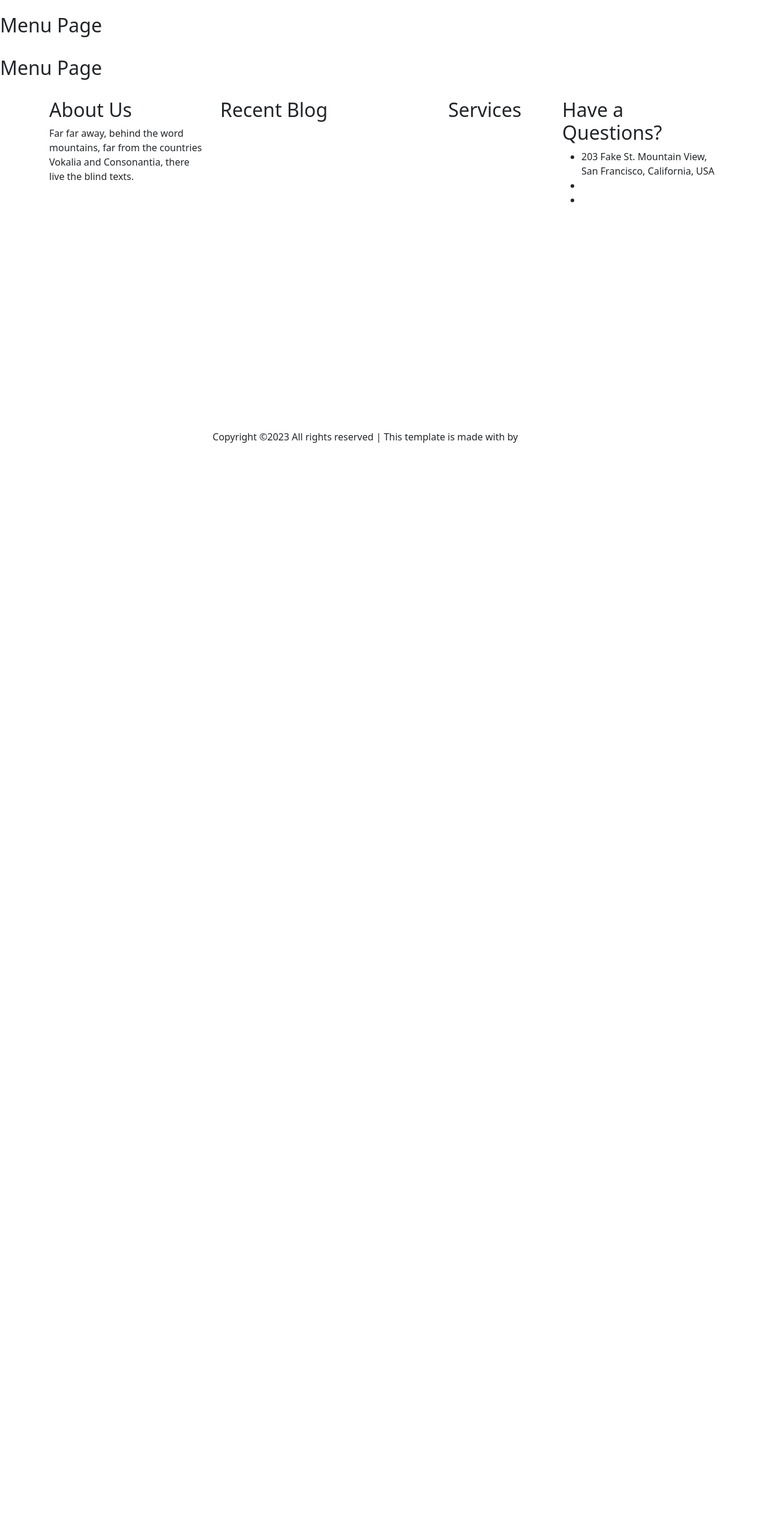
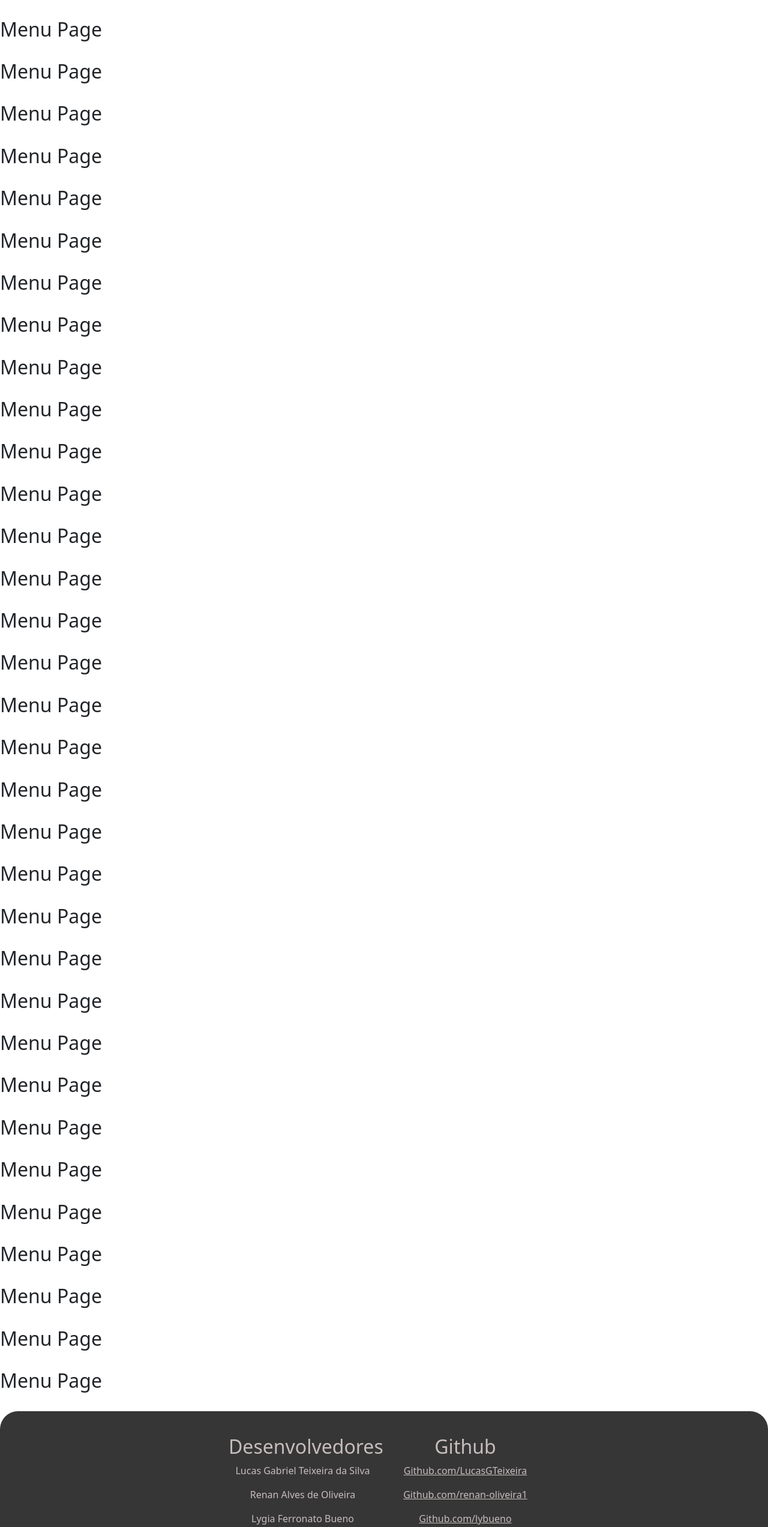
Before and after one commit to renan-oliveira1/kitchen-kontrol, an Angular app: page /menu in a window 1280 px wide. Shown: the part 252-2797 px from the top of the page at 60% size. Before the commit the page ends 1008 px from the top, so only its background shows below. Built offline with nearby package versions, Linux system fonts and the light colour scheme; grey boxes are pictures that could not be loaded.

Commit message:
7: creating navbar and footer components

```diff
--- a/src/app/presentation/components/footer/footer.component.css
+++ b/src/app/presentation/components/footer/footer.component.css
@@ -1,8 +1,17 @@
-a {
-    color: #FFF;
-    text-decoration: none;
+footer {
+    background-color: #373636;
+    border-top-left-radius: 30px;
+    border-top-right-radius: 30px;
+    position: relative;
+    bottom: 0;
+    left: 0;
+    right: 0;
 }
 
-a:hover{
-    color: #000;
+.container{
+    padding: 40px;
 }
+
+p, a, h2{
+    color: #C6BDBD;
+}
--- a/src/app/presentation/components/footer/footer.component.html
+++ b/src/app/presentation/components/footer/footer.component.html
@@ -1,11 +1,17 @@
 <footer class="ftco-footer ftco-section img">
     <div class="overlay"></div>
-  <div class="container">
+  <div class="container footerDiv">
     <div class="row mb-5">
+
+      <div class="col-lg-3 col-md-6 mb-5 mb-md-5"></div>
+
       <div class="col-lg-3 col-md-6 mb-5 mb-md-5">
-        <div class="ftco-footer-widget mb-4">
-          <h2 class="ftco-heading-2">About Us</h2>
-          <p>Far far away, behind the word mountains, far from the countries Vokalia and Consonantia, there live the blind texts.</p>
+        <div class="ftco-footer-widget mb-4 text-center">
+          <h2 class="ftco-heading-2">Desenvolvedores</h2>
+          <p>Lucas Gabriel Teixeira da Silva</p>
+          <p>Renan Alves de Oliveira</p>
+          <p>Lygia Ferronato Bueno</p>
+          <p></p>
           <ul class="ftco-footer-social list-unstyled float-md-left float-lft mt-5">
             <li class="ftco-animate fadeInUp ftco-animated"><a href="#"><span class="icon-twitter"></span></a></li>
             <li class="ftco-animate fadeInUp ftco-animated"><a href="#"><span class="icon-facebook"></span></a></li>
@@ -13,63 +19,20 @@
           </ul>
         </div>
       </div>
-      <div class="col-lg-4 col-md-6 mb-5 mb-md-5">
-        <div class="ftco-footer-widget mb-4">
-          <h2 class="ftco-heading-2">Recent Blog</h2>
-          <div class="block-21 mb-4 d-flex">
-            <a class="blog-img mr-4" style="background-image: url(images/image_1.jpg);"></a>
-            <div class="text">
-              <h3 class="heading"><a href="#">Even the all-powerful Pointing has no control about</a></h3>
-              <div class="meta">
-                <div><a href="#"><span class="icon-calendar"></span> Sept 15, 2018</a></div>
-                <div><a href="#"><span class="icon-person"></span> Admin</a></div>
-                <div><a href="#"><span class="icon-chat"></span> 19</a></div>
-              </div>
-            </div>
-          </div>
-          <div class="block-21 mb-4 d-flex">
-            <a class="blog-img mr-4" style="background-image: url(images/image_2.jpg);"></a>
-            <div class="text">
-              <h3 class="heading"><a href="#">Even the all-powerful Pointing has no control about</a></h3>
-              <div class="meta">
-                <div><a href="#"><span class="icon-calendar"></span> Sept 15, 2018</a></div>
-                <div><a href="#"><span class="icon-person"></span> Admin</a></div>
-                <div><a href="#"><span class="icon-chat"></span> 19</a></div>
-              </div>
-            </div>
-          </div>
-        </div>
-      </div>
-      <div class="col-lg-2 col-md-6 mb-5 mb-md-5">
-         <div class="ftco-footer-widget mb-4 ml-md-4">
-          <h2 class="ftco-heading-2">Services</h2>
-          <ul class="list-unstyled">
-            <li><a href="#" class="py-2 d-block">Cooked</a></li>
-            <li><a href="#" class="py-2 d-block">Deliver</a></li>
-            <li><a href="#" class="py-2 d-block">Quality Foods</a></li>
-            <li><a href="#" class="py-2 d-block">Mixed</a></li>
-          </ul>
+      <div class="col-lg-3 col-md-6 mb-5 mb-md-5">
+        <div class="ftco-footer-widget mb-4 text-center">
+          <h2 class="ftco-heading-2">Github</h2>
+          <p><a href="https://github.com/LucasGTeixeira">Github.com/LucasGTeixeira</a></p>
+          <p><a href="https://github.com/renan-oliveira1">Github.com/renan-oliveira1</a></p>
+          <p><a href="https://github.com/lybueno">Github.com/lybueno</a></p>
         </div>
       </div>
       <div class="col-lg-3 col-md-6 mb-5 mb-md-5">
-        <div class="ftco-footer-widget mb-4">
-            <h2 class="ftco-heading-2">Have a Questions?</h2>
-            <div class="block-23 mb-3">
-              <ul>
-                <li><span class="icon icon-map-marker"></span><span class="text">203 Fake St. Mountain View, San Francisco, California, USA</span></li>
-                <li><a href="#"><span class="icon icon-phone"></span><span class="text">+2 392 3929 210</span></a></li>
-                <li><a href="#"><span class="icon icon-envelope"></span><span class="text">info@yourdomain.com</span></a></li>
-              </ul>
-            </div>
-        </div>
-      </div>
+  </div>
     </div>
     <div class="row">
       <div class="col-md-12 text-center">
-
-        <p><!-- Link back to Colorlib can't be removed. Template is licensed under CC BY 3.0. -->
-Copyright ©<script>document.write(new Date().getFullYear());</script>2023 All rights reserved | This template is made with <i class="icon-heart" aria-hidden="true"></i> by <a href="https://colorlib.com" target="_blank">Colorlib</a>
-<!-- Link back to Colorlib can't be removed. Template is licensed under CC BY 3.0. --></p>
+        <p>Copyright © 2023 All rights reserved to Kitchen Kontrol</p>
       </div>
     </div>
   </div>
--- a/src/app/presentation/components/navbar/navbar.component.css
+++ b/src/app/presentation/components/navbar/navbar.component.css
@@ -2,11 +2,10 @@
     background-color: #b30000;
     color: #4444;
     width: 100%;
-    height: 8%;
 }
 
 nav{
-    position: sticky;
+    position: fixed;
 }
 
 .left{
--- a/src/app/presentation/features/menu/menu.component.html
+++ b/src/app/presentation/features/menu/menu.component.html
@@ -4,4 +4,36 @@
 <h2>Menu Page</h2><br>
 <h2>Menu Page</h2><br>
 <h2>Menu Page</h2><br>
+<h2>Menu Page</h2><br>
+<h2>Menu Page</h2><br>
+<h2>Menu Page</h2><br>
+<h2>Menu Page</h2><br>
+<h2>Menu Page</h2><br>
+<h2>Menu Page</h2><br>
+<h2>Menu Page</h2><br>
+<h2>Menu Page</h2><br>
+<h2>Menu Page</h2><br>
+<h2>Menu Page</h2><br>
+<h2>Menu Page</h2><br>
+<h2>Menu Page</h2><br>
+<h2>Menu Page</h2><br>
+<h2>Menu Page</h2><br>
+<h2>Menu Page</h2><br>
+<h2>Menu Page</h2><br>
+<h2>Menu Page</h2><br>
+<h2>Menu Page</h2><br>
+<h2>Menu Page</h2><br>
+<h2>Menu Page</h2><br>
+<h2>Menu Page</h2><br>
+<h2>Menu Page</h2><br>
+<h2>Menu Page</h2><br>
+<h2>Menu Page</h2><br>
+<h2>Menu Page</h2><br>
+<h2>Menu Page</h2><br>
+<h2>Menu Page</h2><br>
+<h2>Menu Page</h2><br>
+<h2>Menu Page</h2><br>
+<h2>Menu Page</h2><br>
+<h2>Menu Page</h2><br>
+<h2>Menu Page</h2><br>
 <app-footer></app-footer>
```
